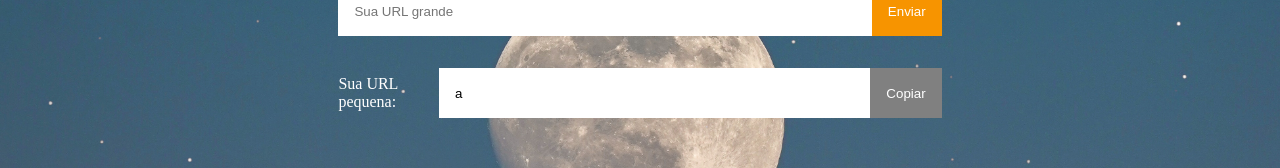
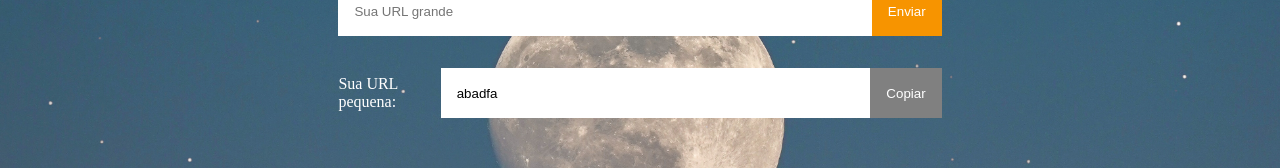
Before and after one commit to wander740/angular-url-shortener, an Angular app: page /url in a window 1280 px wide. Shown: the part 316-484 px from the top of the page. Built offline with nearby package versions, Linux system fonts and the light colour scheme.

Commit message:
feat: create service api

```diff
--- a/src/app/app.module.ts
+++ b/src/app/app.module.ts
@@ -1,10 +1,11 @@
+import { HttpClientModule } from '@angular/common/http';
 import { NgModule } from '@angular/core';
 import { BrowserModule } from '@angular/platform-browser';
 
 import { AppRoutingModule } from './app-routing.module';
 import { AppComponent } from './app.component';
+import { FooterComponent } from './footer/footer.component';
 import { HeaderComponent } from './header/header.component';
-import { FooterComponent } from './footer/footer.component';
 
 @NgModule({
   declarations: [
@@ -14,7 +15,8 @@ import { FooterComponent } from './footer/footer.component';
   ],
   imports: [
     BrowserModule,
-    AppRoutingModule
+    AppRoutingModule,
+    HttpClientModule
   ],
   providers: [],
   bootstrap: [AppComponent]
--- a/src/app/url/containers/home-page/home-page.component.css
+++ b/src/app/url/containers/home-page/home-page.component.css
@@ -44,7 +44,7 @@
   margin-right: 16px;
 }
 
-.home-page_mid_form2 input{
+.home-page_mid_form2-input{
   color: #000;
   width: 100%;
   height: 50px;
--- a/src/app/url/containers/home-page/home-page.component.html
+++ b/src/app/url/containers/home-page/home-page.component.html
@@ -6,9 +6,21 @@
           <input type="text" placeholder="Sua URL grande">
           <button type="button">Enviar</button>
       </form>
+
       <form class="home-page_mid_form2">
           <label for="tinyurl">Sua URL pequena:</label>
-          <input type="text" placeholder="" readonly="readonly" [value]="url.url">
+
+          <div style="width: 100%;" *ngIf="url$ | async as url; else withoutapi">
+            <div *ngIf="url.url.length; else withouturl">
+              <input class="home-page_mid_form2-input" type="text" placeholder="" readonly="readonly" [value]="url.url">
+            </div>
+            <ng-template #withouturl>
+              <input class="home-page_mid_form2-input" type="text" placeholder="" readonly="readonly" [value]="'abx'">
+            </ng-template>
+          </div>
+          <ng-template #withoutapi>
+            <input class="home-page_mid_form2-input" type="text" placeholder="" readonly="readonly" [value]="'abx'">
+          </ng-template>
           <button type="button">Copiar</button>
       </form>
   </div>
--- a/src/app/url/containers/home-page/home-page.component.ts
+++ b/src/app/url/containers/home-page/home-page.component.ts
@@ -1,5 +1,7 @@
 import { Component } from '@angular/core';
 import { TinyUrl } from '../../model/TinyUrl';
+import { ApiService } from '../../services/api.service';
+import { Observable } from 'rxjs';
 
 @Component({
   selector: 'app-home-page',
@@ -7,8 +9,9 @@ import { TinyUrl } from '../../model/TinyUrl';
   styleUrls: ['./home-page.component.css']
 })
 export class HomePageComponent {
-  url: TinyUrl = {
-    id: 0,
-    url: 'a'
+  url$: Observable<TinyUrl>;
+
+  constructor(apiService: ApiService){
+    this.url$ = apiService.list();
   }
 }
--- /dev/null
+++ b/src/app/url/services/api.service.ts
@@ -0,0 +1,16 @@
+import { HttpClient } from '@angular/common/http';
+import { Injectable } from '@angular/core';
+import { TinyUrl } from '../model/TinyUrl';
+import { environment } from 'src/environments/environment.development';
+
+@Injectable({
+  providedIn: 'root'
+})
+export class ApiService {
+
+  constructor(private httpClient: HttpClient){}
+
+  list() {
+    return this.httpClient.get<TinyUrl>(environment.API);
+  }
+}
--- /dev/null
+++ b/src/assets/url.json
@@ -0,0 +1,4 @@
+{
+  "id": "0",
+  "url": "abadfa"
+}
--- a/src/environments/environment.development.ts
+++ b/src/environments/environment.development.ts
@@ -1 +1,3 @@
-export const environment = {};
+export const environment = {
+  API: '/assets/url.json'
+};
```
Also changed, not shown: 1 other file (tests, documents, lock files or other folders).
